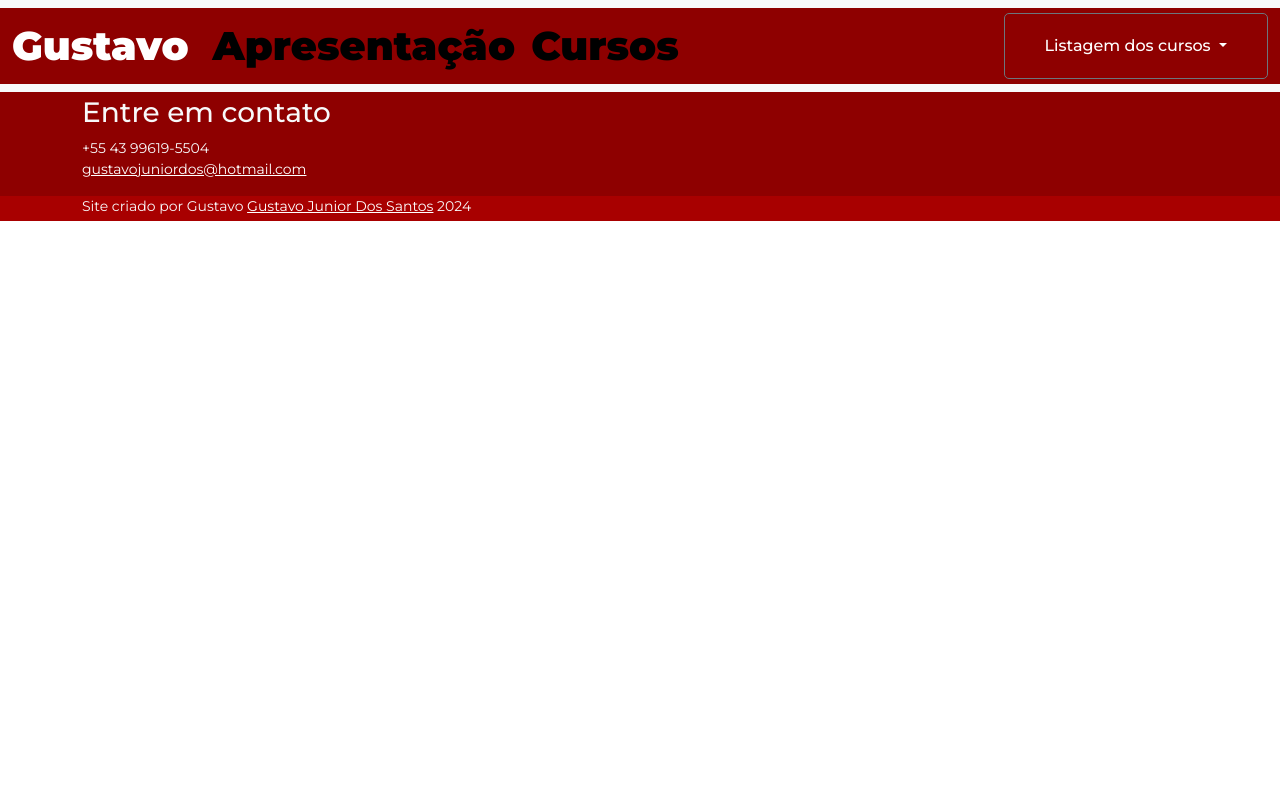
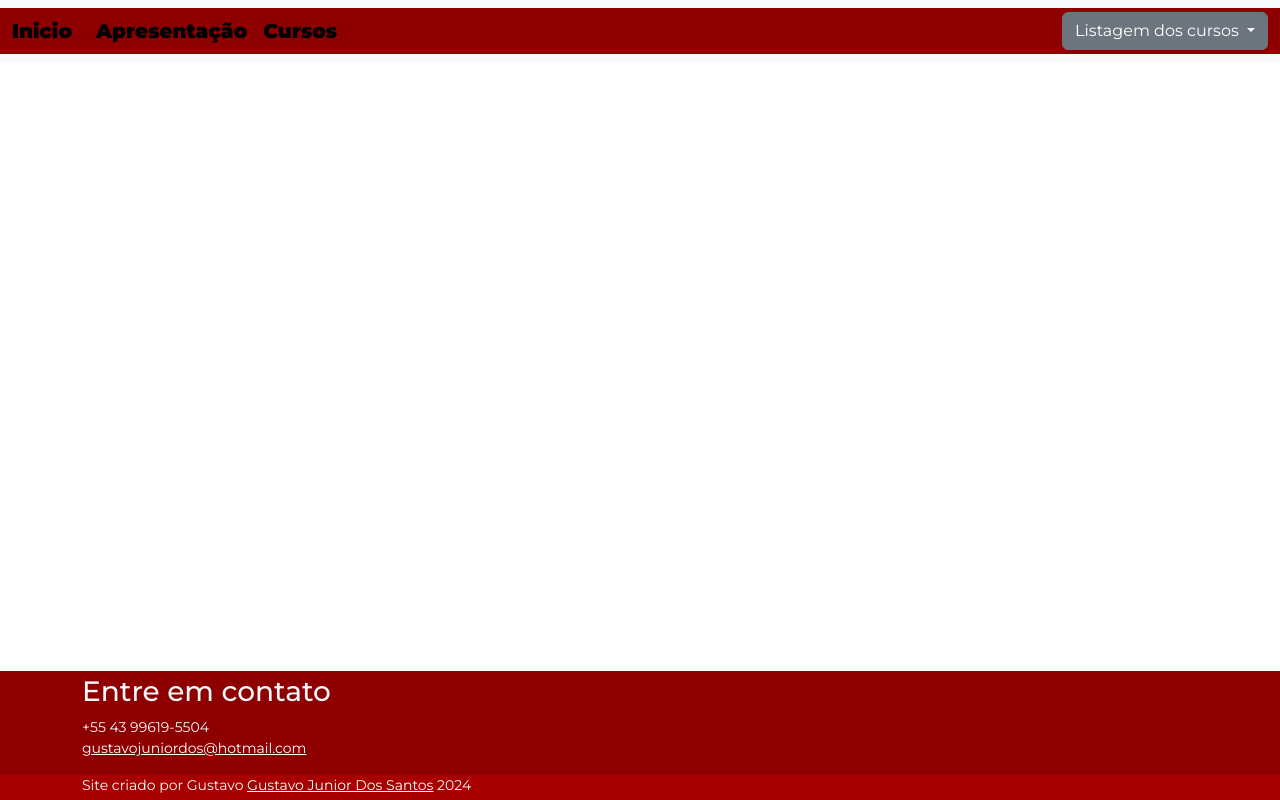
Before and after one commit to gustavodsantos/portifolio-dev, a Django app: template backend/mysite/cursos/templates/cursos/indice.html in a window 1280 px wide. Run offline with Django 5.2, Linux system fonts and the light colour scheme; the template is opened without the code that fills it, so the values that code supplies are empty.

Commit message:
ajustes nos templates

```diff
--- a/backend/mysite/base/static/base/css/style.css
+++ b/backend/mysite/base/static/base/css/style.css
@@ -18,12 +18,26 @@
     font-family: "Montserrat", "sans-serif";
 }
 
-html,body {
+html, body {
+    min-height: 100vh;
+    display: flex;
+    flex-direction: column;
+}
+
+.wrapper {
+    display: flex;
+    flex-direction: column;
     min-height: 100vh;
 }
 
+/* Conteúdo principal */
+.content {
+    flex: 1;
+    color: #1b1b1b;
+}
+
 section {
-    height: 600px;
+    min-height: 78vh;
 }
 
 section.imagem {
@@ -33,34 +47,27 @@ section.imagem {
 
 #img {
     background-image: url("../img/imagem_sem_fundo.png");
-    background-position: center;
+    background-position: bottom;
 }
 
-
-
-.fundo{
+.fundo {
     background-color: #8e0000;
-    font-size: 40px;
+    font-size: 20px;
     font-weight: 900;
 }
 
-.color{
-    color: #ffffff;
-    font-size: 40px;
-}
-
-.center{
+.center {
     text-align: center;
     margin-bottom: -4px;
 }
 
-.parte1{
+.parte1 {
     margin-left: 80px;
     margin-top: 80px;
     margin-right: 80px;
 }
 
-.parte2{
+.parte2 {
     background-color: #00a78e;
     padding: 80px 80px;
     color: #fff;
@@ -80,16 +87,16 @@ section.imagem {
     padding-bottom: 20px;
 }
 
-.parte2 .subtitle1{
+.parte2 .subtitle1 {
     color: #fff;
 }
 
-.parte2 .texto{
+.parte2 .texto {
     letter-spacing: 1.2pt;
     margin-bottom: 26px;
 }
 
-.parte2 .projetos{
+.parte2 .projetos {
     list-style: none;
 }
 
@@ -100,7 +107,7 @@ section.imagem {
     padding-bottom: 15px;
 }
 
-.text{
+.text {
     color: #76778c;
     font-size: 20px;
     letter-spacing: 1.2pt;
@@ -117,36 +124,36 @@ section.imagem {
     font-weight: 500;
 }
 
-.barra-progresso{
+.barra-progresso {
     height: 40px;
     width: 400px;
     accent-color: #00a78e;
 }
 
-.parte3{
+.parte3 {
     color: #00a78e;
     padding: 80px 80px;
 }
 
-footer{
+footer {
     margin: 0;
-    background-color:  #293651;
+    background-color: #293651;
     color: #828a9c;
     font-size: 14px;
 }
 
-footer a{
+footer a {
     color: #ffffff;
 }
 
-footer a:hover{
+footer a:hover {
     color: #111111;
 }
 
-.main-footer{
+.main-footer {
     background-color: #8e0000;
 }
 
-.rights{
+.rights {
     background-color: #a80000;
 }
--- a/backend/mysite/base/templates/base/base.html
+++ b/backend/mysite/base/templates/base/base.html
@@ -12,20 +12,17 @@
           content="{% block descripition %}Página para testar habilidades em django{% endblock descripition %}">
     <meta name="author" content="Gustavo Junior dos Santos">
     <link rel="icon" type="image/png" href="{% static 'img/favicon.png' %}"/>
+    <link href="{% static 'base/css/style.css' %}" rel="stylesheet">
     <link href="https://cdn.jsdelivr.net/npm/bootstrap@5.3.3/dist/css/bootstrap.min.css" rel="stylesheet"
           integrity="sha384-QWTKZyjpPEjISv5WaRU9OFeRpok6YctnYmDr5pNlyT2bRjXh0JMhjY6hW+ALEwIH" crossorigin="anonymous">
-    <link href="{% static 'base/css/style.css' %}" rel="stylesheet">
-
 </head>
 <body>
 
 <div class="wrapper">
     <div class="content">
-
-
         <nav class="navbar navbar-expand-lg bg-body-tertiary">
             <div class="container-fluid fundo">
-                <a class="navbar-brand color" href="{% url 'base:home' %}">Gustavo</a>
+                <a class="navbar-brand" href="{% url 'base:home' %}">Inicio</a>
                 <button class="navbar-toggler" type="button" data-bs-toggle="collapse" data-bs-target="#navbarNav"
                         aria-controls="navbarNav" aria-expanded="false" aria-label="Toggle navigation">
                     <span class="navbar-toggler-icon"></span>
@@ -49,7 +46,7 @@
                     </a>
                     <ul class="dropdown-menu">
                         {% for curso in CURSOS %}
-                            <li><a class="dropdown-item" href="{{ curso.get_absolute_url }}">{{ curso.titulo }}</a></li>
+                        <li><a class="dropdown-item" href="{{ curso.get_absolute_url }}">{{ curso.titulo }}</a></li>
                         {% endfor %}
                     </ul>
                 </div>
@@ -65,8 +62,6 @@
 </div>
 <script src="https://cdn.jsdelivr.net/npm/bootstrap@5.3.3/dist/js/bootstrap.bundle.min.js"
         integrity="sha384-YvpcrYf0tY3lHB60NNkmXc5s9fDVZLESaAA55NDzOxhy9GkcIdslK1eN7N6jIeHz"
-        crossorigin="anonymous">
-
-</script>
+        crossorigin="anonymous"></script>
 </body>
 </html>
--- a/backend/mysite/cursos/templates/cursos/indice.html
+++ b/backend/mysite/cursos/templates/cursos/indice.html
@@ -1,6 +1,6 @@
 {% extends 'base/base.html' %}
 {% load static %}
-{% block title %}{{ curso.titulo }}{% endblock title %}
+{% block title %}Gustavo Dev{% endblock title %}
 {% block description %}Página com detalhes do curso {{ curso.titulo }}{% endblock description %}
 {% block body %}
     <div class="container">
--- a/portifolio_docker/docker-compose.yml
+++ b/portifolio_docker/docker-compose.yml
@@ -12,6 +12,8 @@ services:
       - "8000:8000"
     expose:
       - "8000"
+    depends_on:
+      - database
 
   nginx:
     image: nginx:1.27.0
```
Also changed, not shown: backend/mysite/base/tests/test_home.py (+7 -6 lines), backend/mysite/base/tests/test_manager.py (+6 -6 lines), 1 other file.
